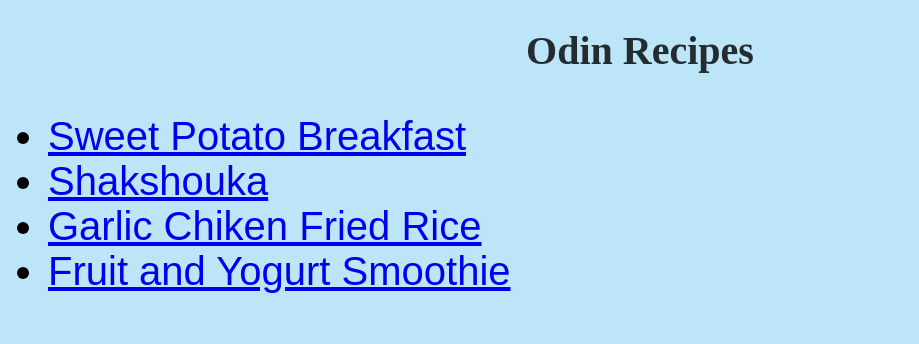
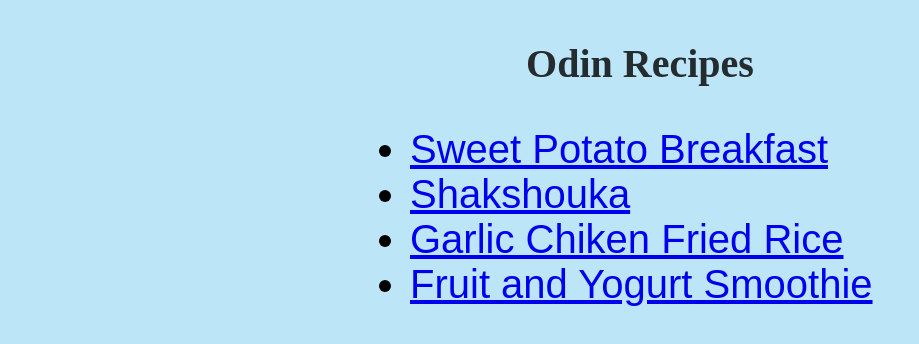
Before and after one commit to mehrit2003/odin-recipes, a plain HTML site: page index.html in a window 1280 px wide. Shown: the whole page, without its empty margins (0-919 px from the left). Drawn offline with Linux system fonts and the light colour scheme.

Commit message:
modified:   style.css Modified List style: max-width and margin 0 auto;

```diff
--- a/style.css
+++ b/style.css
@@ -2,6 +2,7 @@ h1 {
     font-size: 40px;
     color: rgba(0, 0, 0, 0.809);
     text-align: center;
+    margin: 40px;
 
 }
 body{
@@ -9,8 +10,10 @@ body{
 }
 
 #main-list{
+    max-width: 500px;
+    margin: 0 auto;
     font-size: 40px;
-
+    list-style-type:disc;
     font-family: Helvetica "Times New Roman" sans-serif;
 }
 li{
```
